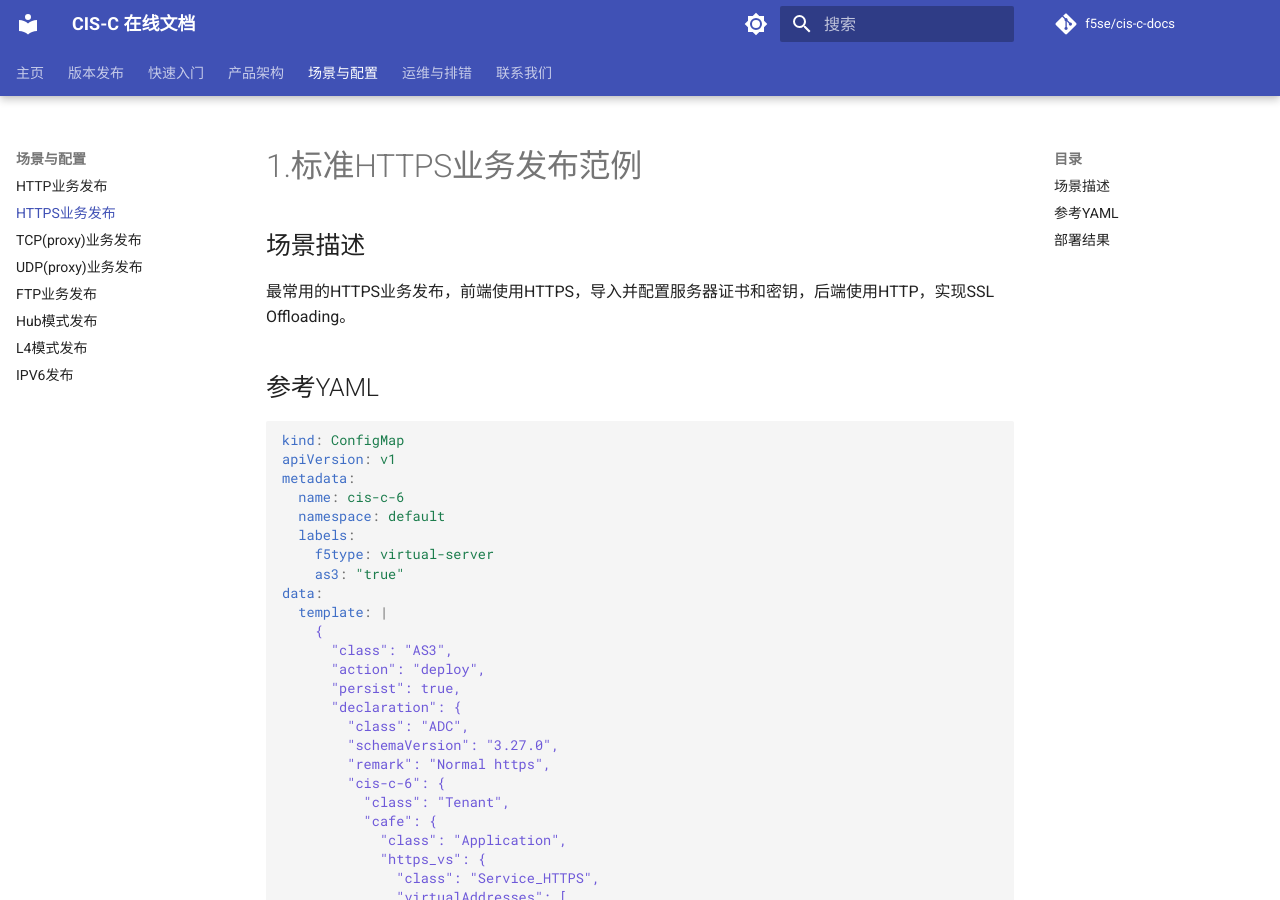
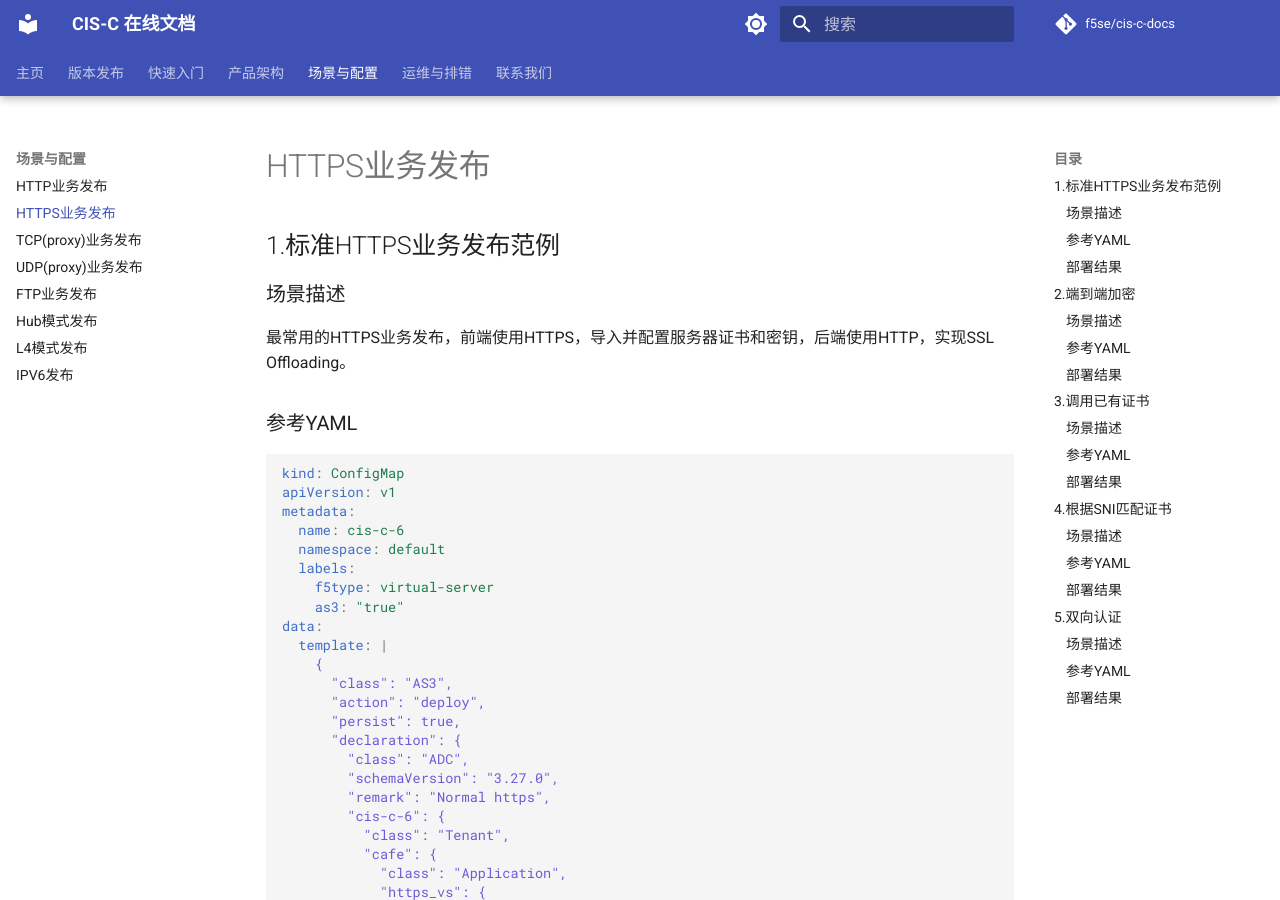
Before and after one commit to f5se/cis-c-docs, an MkDocs documentation site: the page built from docs/Use-Cases/https.md, in a window 1280 px wide and 900 px high. Built offline with MkDocs 1.6.1 and Material for MkDocs 9.7.7, drawn with Linux system fonts in a browser that asks for light colours; comment, search, counter and statistics services are not loaded.

````diff
--- a/docs/Use-Cases/https.md
+++ b/docs/Use-Cases/https.md
@@ -1,10 +1,10 @@
-# 1.标准HTTPS业务发布范例
+## 1.标准HTTPS业务发布范例
 
-## 场景描述
+### 场景描述
 
 最常用的HTTPS业务发布，前端使用HTTPS，导入并配置服务器证书和密钥，后端使用HTTP，实现SSL Offloading。
 
-## 参考YAML
+### 参考YAML
 
 ```yaml
 kind: ConfigMap
@@ -66,7 +66,7 @@
     }
 ```
 
-## 部署结果
+### 部署结果
 
 ```
 ltm virtual cafe/https_vs {
@@ -255,13 +255,13 @@
     }
 ```
 
-# 2.端到端加密
+## 2.端到端加密
 
-## 场景描述
+### 场景描述
 
 F5并不做SSL卸载，在SSL解密后，连接后端真实服务器时再重新加密。这个功能适用于应用需要端到端加密，但又需要F5做一些反代或者7层安全的场景。
 
-## 参考YAML
+### 参考YAML
 
 ```yaml
 kind: ConfigMap
@@ -332,7 +332,7 @@
 
 在上述AS3声明中，`"serverTLS"`对应的是F5上的client-ssl profile，`"clientTLS"`对应的是F5上的server-ssl profile。
 
-## 部署结果
+### 部署结果
 
 ```
 ltm virtual cafe/https_vs {
@@ -395,13 +395,13 @@
 }
 ```
 
-# 3.调用已有证书
+## 3.调用已有证书
 
-## 场景描述
+### 场景描述
 
 上面的范例中我们都是通过AS3创建证书的和密钥，但实际使用当中我们可能会多个应用共用一张证书，例如泛域名证书，这时候我们只需要创建证书和密钥一次即可。下面的范例我们会使用/Common分区下已有的证书和密钥。
 
-## 参考YAML
+### 参考YAML
 
 ```yaml
 kind: ConfigMap
@@ -468,7 +468,7 @@
     }
 ```
 
-## 部署结果
+### 部署结果
 
 ```
 ltm virtual cafe/https_vs {
@@ -535,13 +535,13 @@
 }
 ```
 
-# 4.根据SNI匹配证书
+## 4.根据SNI匹配证书
 
-## 场景描述
+### 场景描述
 
 在一个虚拟服务上绑定多张证书，F5根据SNI来自动匹配证书。
 
-## 参考YAML
+### 参考YAML
 
 ```yaml
 kind: ConfigMap
@@ -617,7 +617,7 @@
     }
 ```
 
-## 部署结果
+### 部署结果
 
 ```
 ltm virtual cafe/https_vs {
@@ -719,13 +719,13 @@
 }
 ```
 
-# 5.双向认证
+## 5.双向认证
 
-## 场景描述
+### 场景描述
 
 除了出示服务器证书外，应用还需要对客户端进行证书认证，需要在F5上配置CA证书。
 
-## 参考YAML
+### 参考YAML
 
 ```yaml
 kind: ConfigMap
@@ -801,7 +801,7 @@
     }
 ```
 
-## 部署结果
+### 部署结果
 
 ```
 ltm virtual cafe/https_vs {
````
